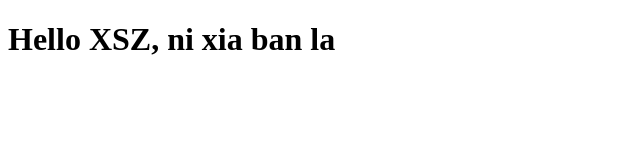
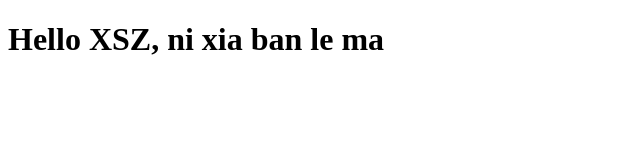
Before and after one commit to xtcwr/rubyonrail, a plain HTML site: page site/index.html in a window 1280 px wide. Shown: the full height of the page, 0-640 px from the left. Drawn offline with Linux system fonts and the light colour scheme.

Commit message:
small changes

```diff
--- a/site/index.html
+++ b/site/index.html
@@ -4,6 +4,6 @@
 	<title>Hello XSZ!</title>
 </head>
 <body>
-<h1>Hello XSZ, ni xia ban la</h1>
+<h1>Hello XSZ, ni xia ban le ma</h1>
 </body>
 </html>
```
